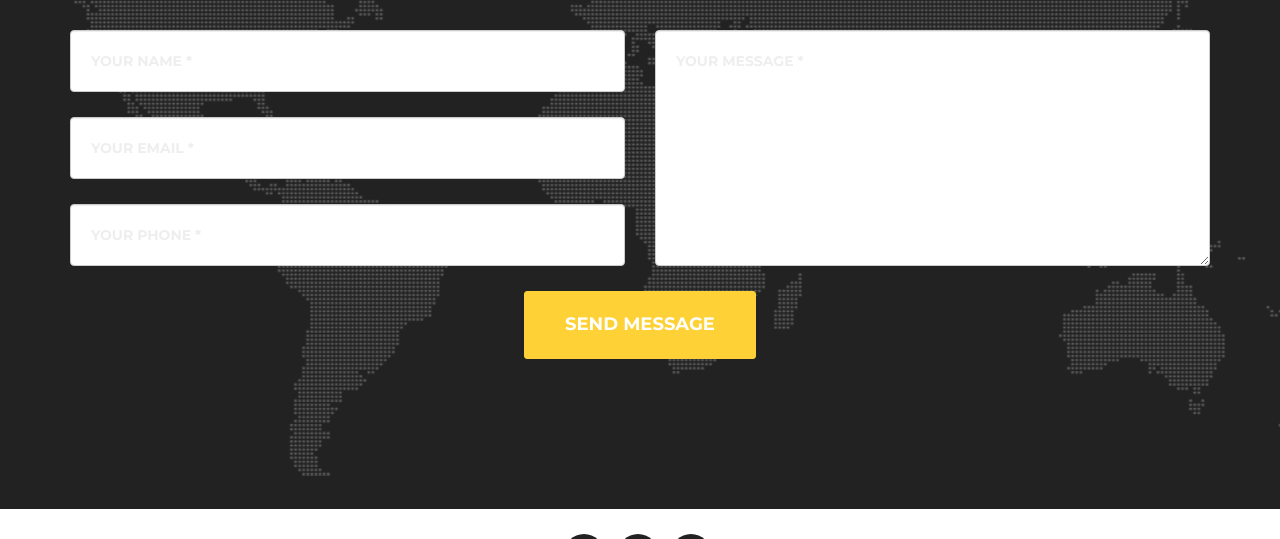
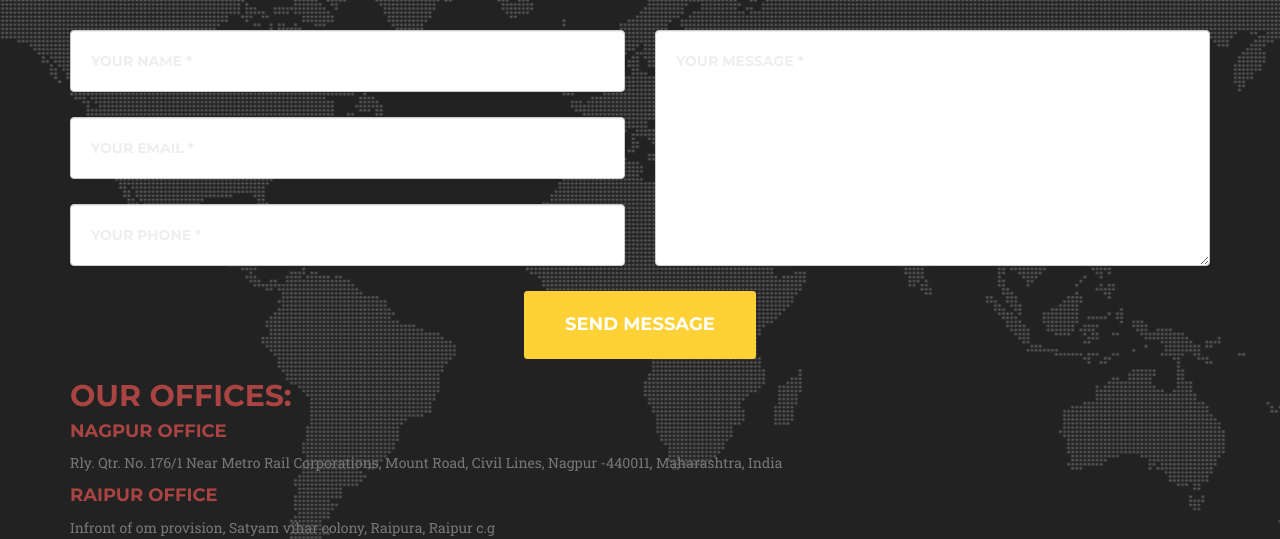
Before and after one commit to yashparkhi/wingsvisions, a plain HTML site: page index.html in a window 1280 px wide. Shown: the part 5457-5996 px from the top of the page. Drawn offline with nearby package versions, Linux system fonts and the light colour scheme; a web font is replaced by a local one.

Commit message:
Update index.html

```diff
--- a/index.html
+++ b/index.html
@@ -367,6 +367,31 @@ We operate through domain-specialist teams spread across Nagpur & Vidarbha regio
                     </form>
                 </div>
             </div>
+		<div class="container">
+            	<div class="row">
+            	<div class="timeline-panel">
+                    <div class="timeline-heading" style="color: #a94442;">
+                        <h2>Our Offices: </h2>
+                        <h4 class="subheading">Nagpur Office</h4>
+                    </div>
+                    <div class="timeline-body">
+                        <p class="text-muted">Rly. Qtr. No. 176/1 Near Metro Rail Corporations, Mount Road, Civil Lines, Nagpur -440011, Maharashtra, India</p>
+                    </div>
+                </div>
+
+                <div class="timeline-panel">
+                    <div class="timeline-heading" style="color: #a94442;">
+
+                        <h4 class="subheading">Raipur Office</h4>
+                    </div>
+                    <div class="timeline-body">
+                        <p class="text-muted">Infront of om provision, Satyam vihar colony, Raipura, Raipur c.g</p>
+                    </div>
+                </div>
+
+            </div>
+            </div>
+
         </div>
     </section>
 
```
